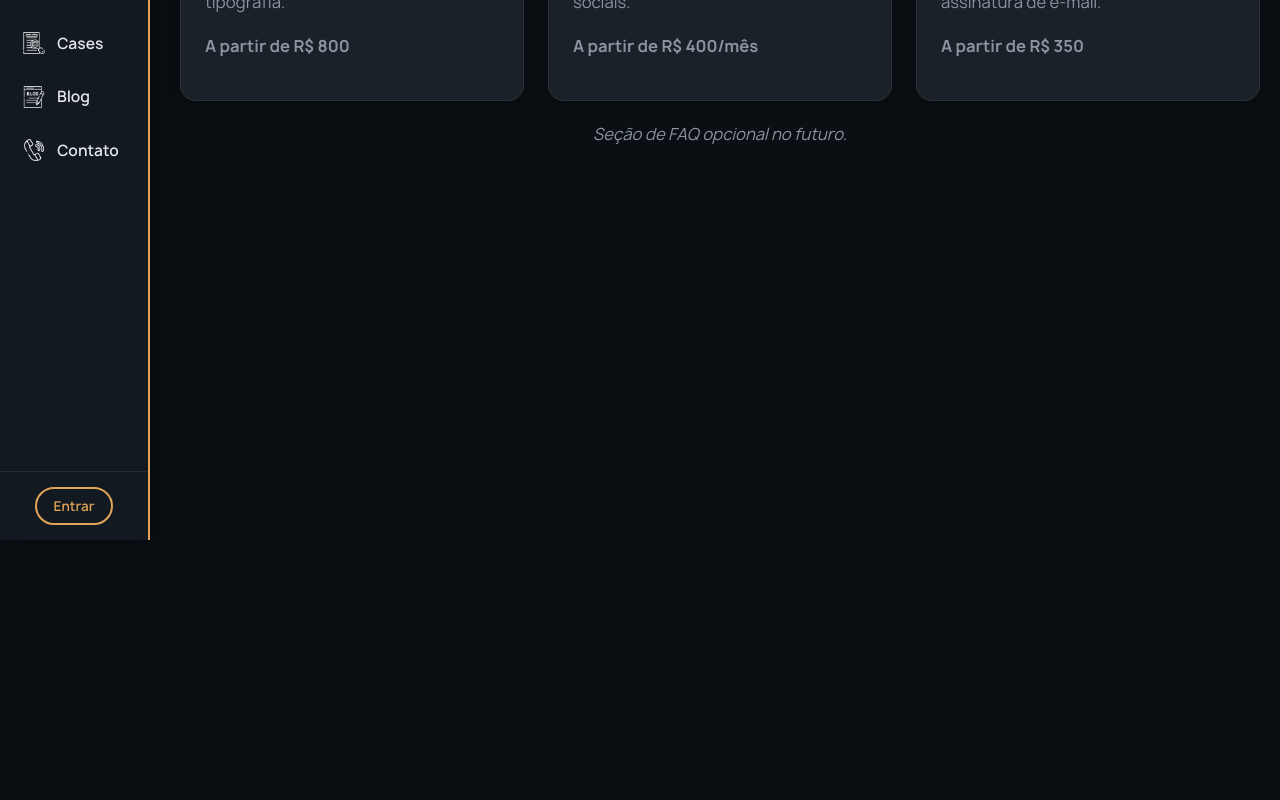
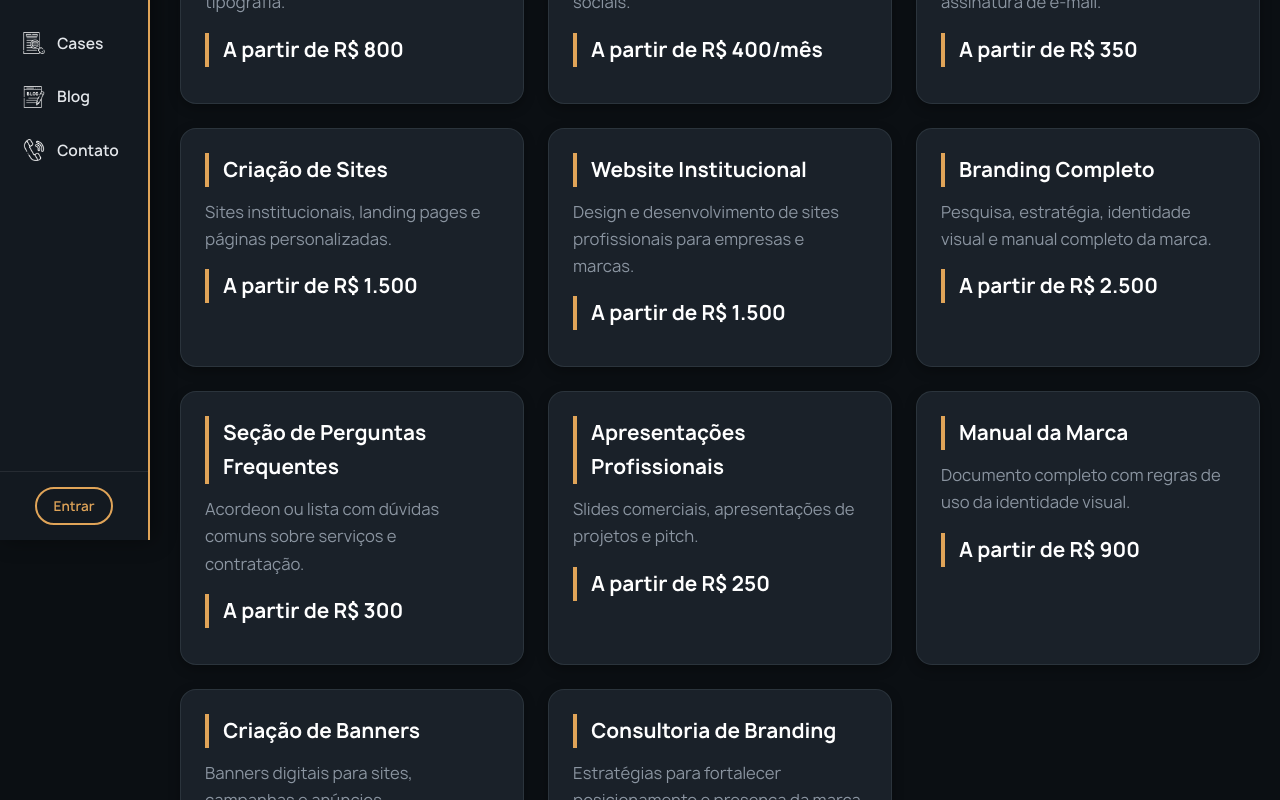
Before and after one commit to IsaqueA-B/Studio-Ambar, a React (Vite) app: page /servicos in a window 1280 px wide. Shown: the part 260-1060 px from the top of the page. Before the commit the page ends 800 px from the top, so only its background shows below. Built offline with nearby package versions, Linux system fonts and the light colour scheme; a web font is replaced by a local one.

Commit message:
Cassio-Serviço-23_06_2026

```diff
--- a/src/pages/Servicos.jsx
+++ b/src/pages/Servicos.jsx
@@ -1,10 +1,19 @@
 import React from 'react';
 
 const servicosEstaticos = [
-    { nome: 'Identidade Visual', desc: 'Criação de logo, paleta de cores e tipografia.', valor: 'R$ 800' },
+   { nome: 'Identidade Visual', desc: 'Criação de logo, paleta de cores e tipografia.', valor: 'R$ 800' },
     { nome: 'Social Media', desc: 'Posts, stories e identidade para redes sociais.', valor: 'R$ 400/mês' },
     { nome: 'Papelaria Corporativa', desc: 'Cartão de visita, papel timbrado, assinatura de e-mail.', valor: 'R$ 350' },
-    // Adicionar mais
+    { nome: 'Criação de Sites', desc: 'Sites institucionais, landing pages e páginas personalizadas.', valor: 'R$ 1.500' },
+    { nome: 'Website Institucional', desc: 'Design e desenvolvimento de sites profissionais para empresas e marcas.', valor: 'R$ 1.500' },
+    { nome: 'Branding Completo', desc: 'Pesquisa, estratégia, identidade visual e manual completo da marca.', valor: 'R$ 2.500' },
+    { nome: 'Seção de Perguntas Frequentes', desc: 'Acordeon ou lista com dúvidas comuns sobre serviços e contratação.', valor: 'R$ 300' },
+    { nome: 'Apresentações Profissionais', desc: 'Slides comerciais, apresentações de projetos e pitch.', valor: 'R$ 250' },
+    { nome: 'Manual da Marca', desc: 'Documento completo com regras de uso da identidade visual.', valor: 'R$ 900' },
+    { nome: 'Criação de Banners', desc: 'Banners digitais para sites, campanhas e anúncios.', valor: 'R$ 150' },
+    { nome: 'Consultoria de Branding', desc: 'Estratégias para fortalecer posicionamento e presença da marca.', valor: 'R$ 700' },
+
+
 ];
 
 function Servicos() {
@@ -20,7 +29,7 @@ function Servicos() {
                     <div className="card" key={i}>
                         <h3>{servico.nome}</h3>
                         <p>{servico.desc}</p>
-                        <p><strong>A partir de {servico.valor}</strong></p>
+                        <h3><strong>A partir de {servico.valor}</strong></h3>
                     </div>
                 ))}
             </div>
--- a/src/styles/Sobre.css
+++ b/src/styles/Sobre.css
@@ -150,12 +150,15 @@
 }
 
 /* ========== CARDS ESPECÍFICOS (apenas variações do .card global) ========== */
+
 .card-titulo {
   /* Remove o estilo padrão do h3 global */
   border-left: none;
   padding-left: 0;
   color: var(--brand-creme);
   font-size: 1.5rem;
+  display: flex;
+  justify-content: center;
   /* pode ser sobrescrito se necessário */
 }
 
--- a/src/styles/cards.css
+++ b/src/styles/cards.css
@@ -47,6 +47,8 @@
     display: grid;
     grid-template-columns: repeat(auto-fit, minmax(280px, 1fr));
     gap: 24px;
+    flex-wrap: wrap;
+    justify-content: center;
 }
 
 @media (max-width: 768px) {
```
